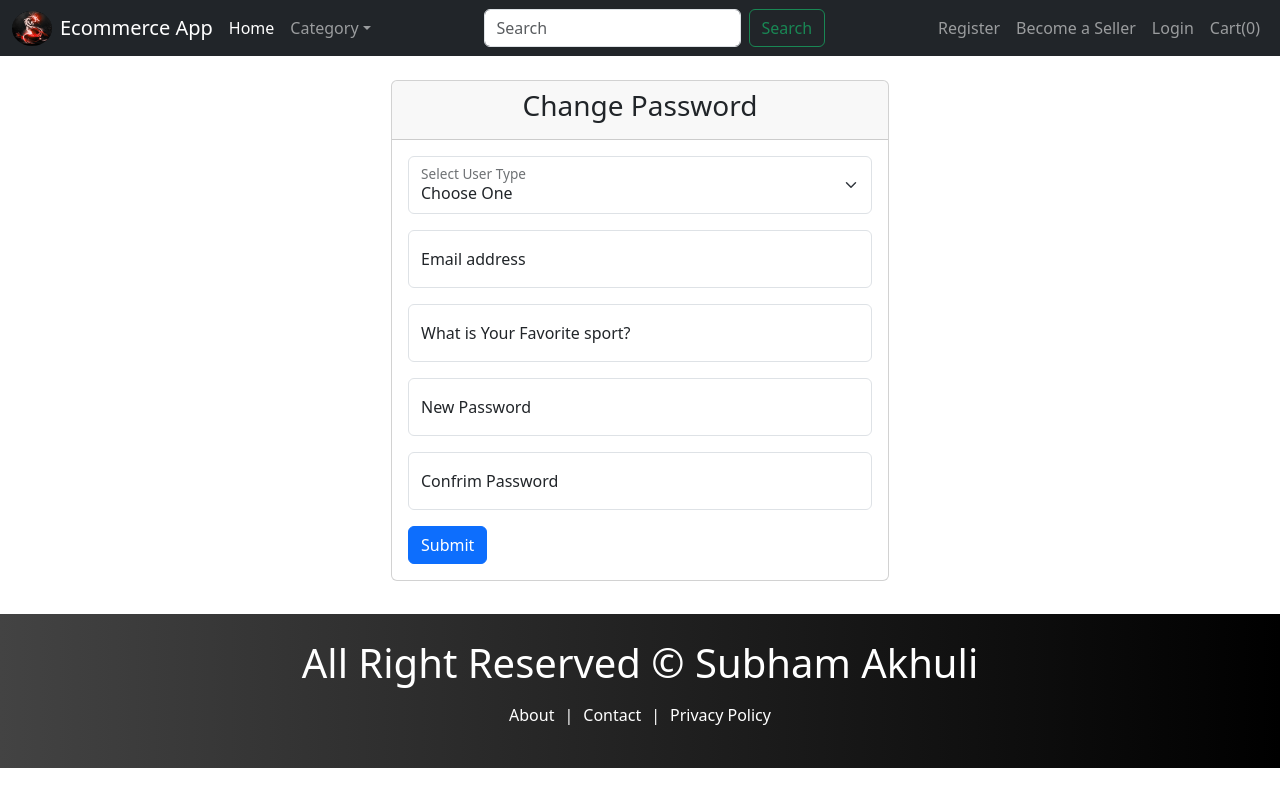
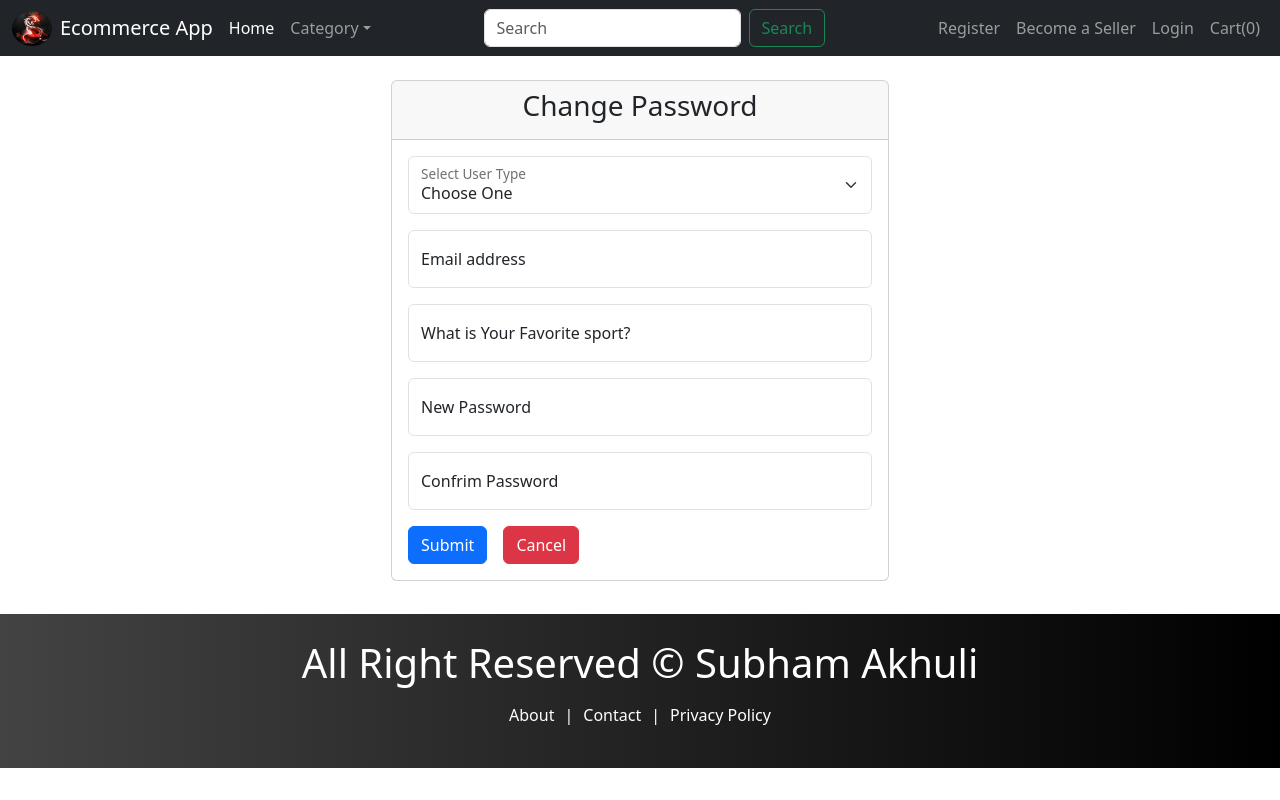
Before and after one commit to SubhamAkhuli/Ecommerce-Website, a React (Create React App) app in the folder client/: page /forgotpassword in a window 1280 px wide. Built offline with nearby package versions, Linux system fonts and the light colour scheme.

Commit message:
Update ForgotPassword.js to fix input field IDs and add cancel button

```diff
--- a/client/src/pages/Auth/ForgotPassword.js
+++ b/client/src/pages/Auth/ForgotPassword.js
@@ -105,13 +105,13 @@ const ForgotPassword = () => {
                     <input
                       type="email"
                       className="form-control"
-                      id="floatingInput"
+                      id="floatingEmail"
                       placeholder="name@example.com"
                       onChange={onChange}
                       name="email"
                       required
                     />
-                    <label htmlFor="floatingInput">Email address</label>
+                    <label htmlFor="floatingEmail">Email address</label>
                   </div>
                   <div className="form-floating mb-3">
                     <input
@@ -144,17 +144,25 @@ const ForgotPassword = () => {
                     <input
                       type="password"
                       className="form-control"
-                      id="floatingPassword"
+                      id="floatingcPassword"
                       placeholder="Confrim Password"
                       onChange={onChange}
                       name="cpassword"
                       required
                     />
-                    <label htmlFor="floatingPassword">Confrim Password</label>
+                    <label htmlFor="floatingcPassword">Confrim Password</label>
                   </div>
                   <button type="submit" className="btn btn-primary">
                     Submit
                   </button>
+                  <button
+                    type="button"
+                    className="btn btn-danger mx-3"
+                    onClick={() => navigate(-1)}
+                  >
+                    Cancel
+                  </button>
+
                 </form>
               </div>
             </div>
```
